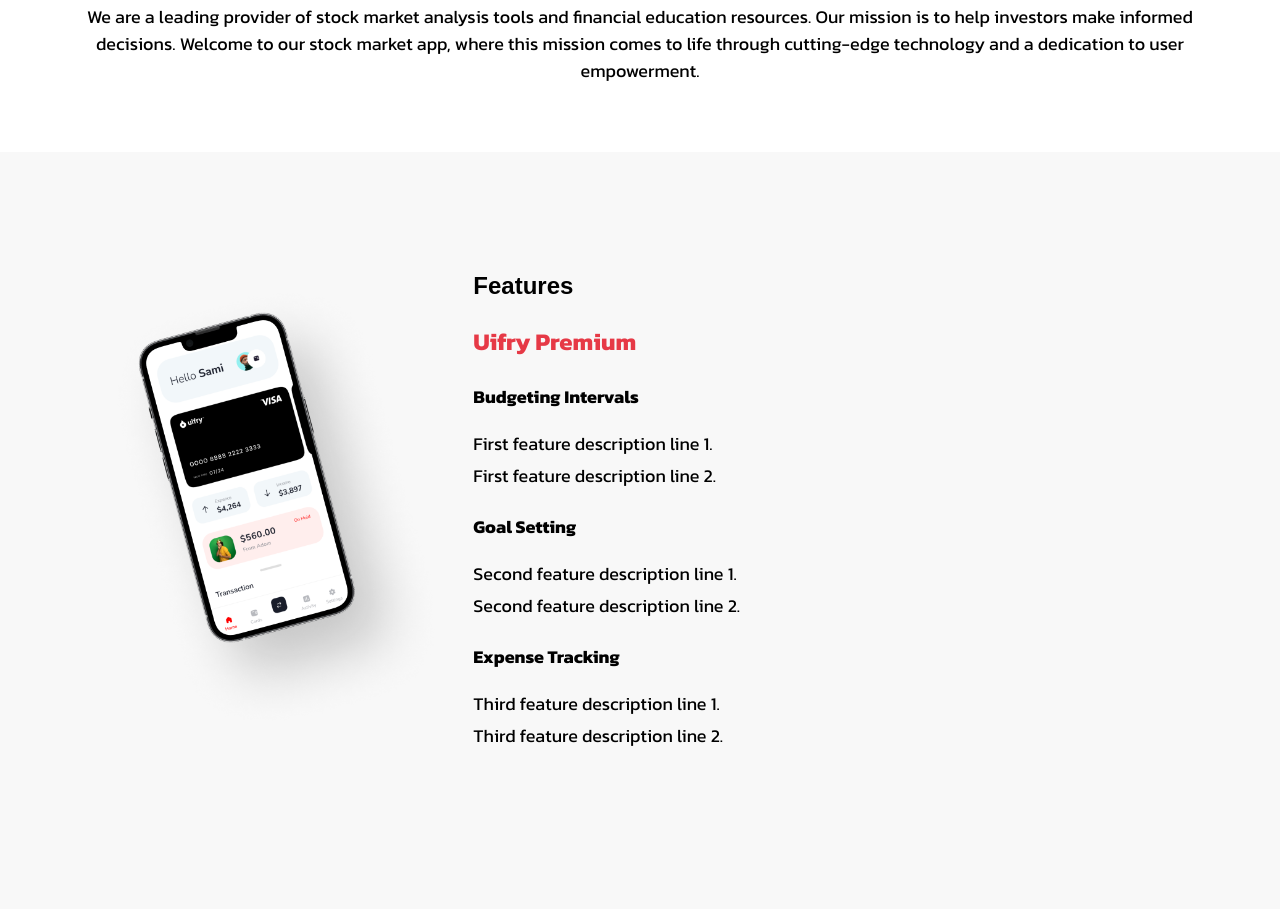
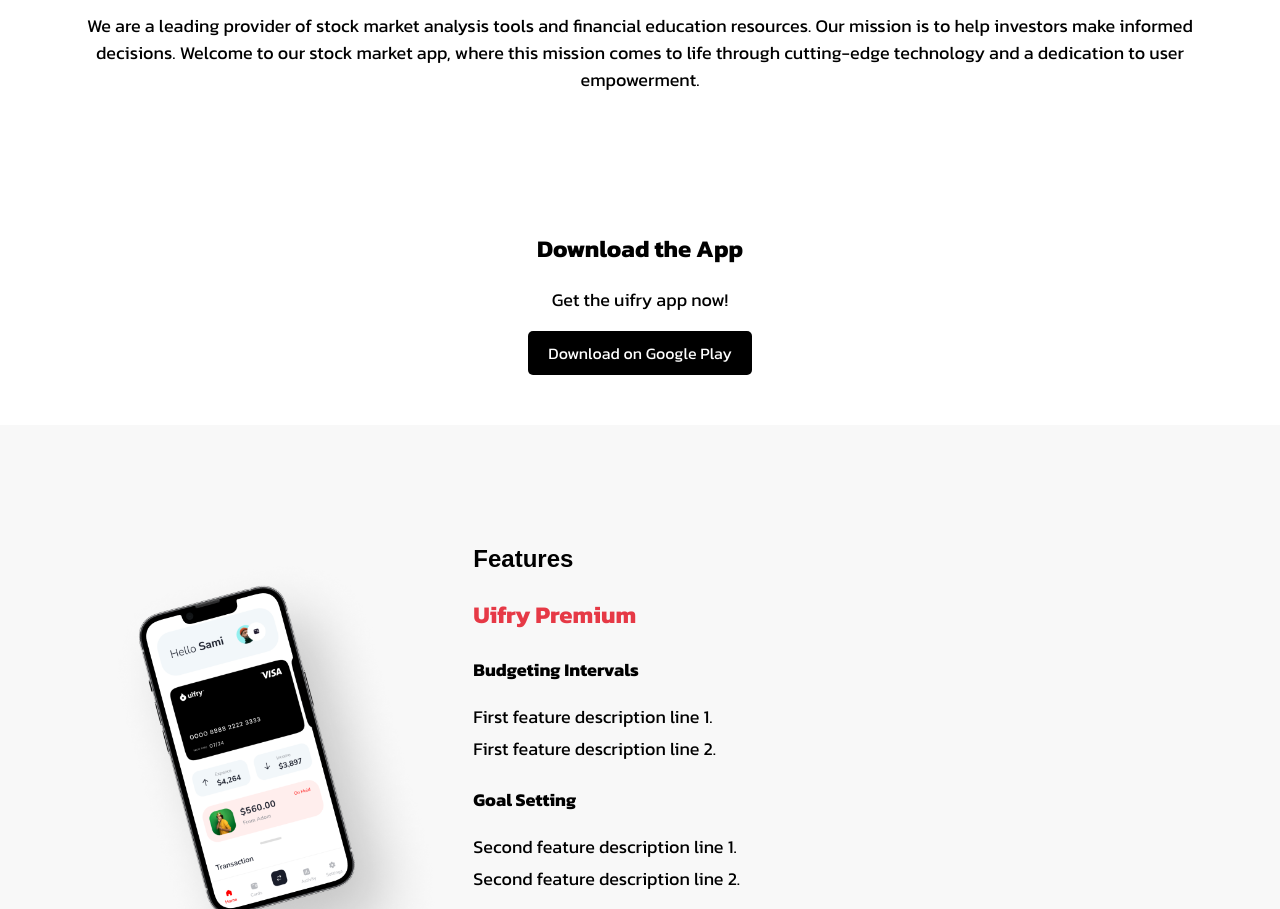
Before and after one commit to dbasu03/batch-system, a plain HTML site: page index.html in a window 1280 px wide. Shown: the part 1236-2145 px from the top of the page. Drawn offline with Linux system fonts and the light colour scheme.

Commit message:
edited the download option.

```diff
--- a/index.html
+++ b/index.html
@@ -16,10 +16,11 @@
                 <li><a href="#about">About Us</a></li>
                 <li><a href="#pricing">Pricing</a></li>
                 <li><a href="#features">Features</a></li>
-                <li><a href="#download" class="download-btn">Download</a></li>
+                <li class="download"><a href="#download" class="download-btn">Download</a></li>
             </ul>
         </nav>
     </header>
+
 
     <section id="home" class="home-section">
         <div class="home-left">
@@ -42,6 +43,15 @@
             <p>We are a leading provider of stock market analysis tools and financial education resources. Our mission is to help investors make informed decisions. Welcome to our stock market app, where this mission comes to life through cutting-edge technology and a dedication to user empowerment. </p>
         </div>
     </section>
+
+    <section id="download-app">
+        <div class="section-content">
+            <h2>Download the App</h2>
+            <p>Get the uifry app now!</p>
+            <a href="https://play.google.com/store" class="download-btn">Download on Google Play</a>
+        </div>
+    </section>
+
 
     <section id="features">
         <div class="section-content">
--- a/styles.css
+++ b/styles.css
@@ -572,3 +572,24 @@
             display: none;
         }
     }
+
+/* Media query for mobile devices (width 768px and below) */
+@media (max-width: 768px) {
+    .download {
+        display: none; /* Hides the "Download" option */
+    }
+}
+
+/* Example CSS for the download button */
+.download-btn {
+    display: inline-block;
+    padding: 10px 20px;
+    background-color: #000000; /* Example background color */
+    color: #fff; /* Example text color */
+    text-decoration: none;
+    border-radius: 5px;
+}
+
+.download-btn:hover {
+    background-color: #0056b3; /* Example background color on hover */
+}
```
